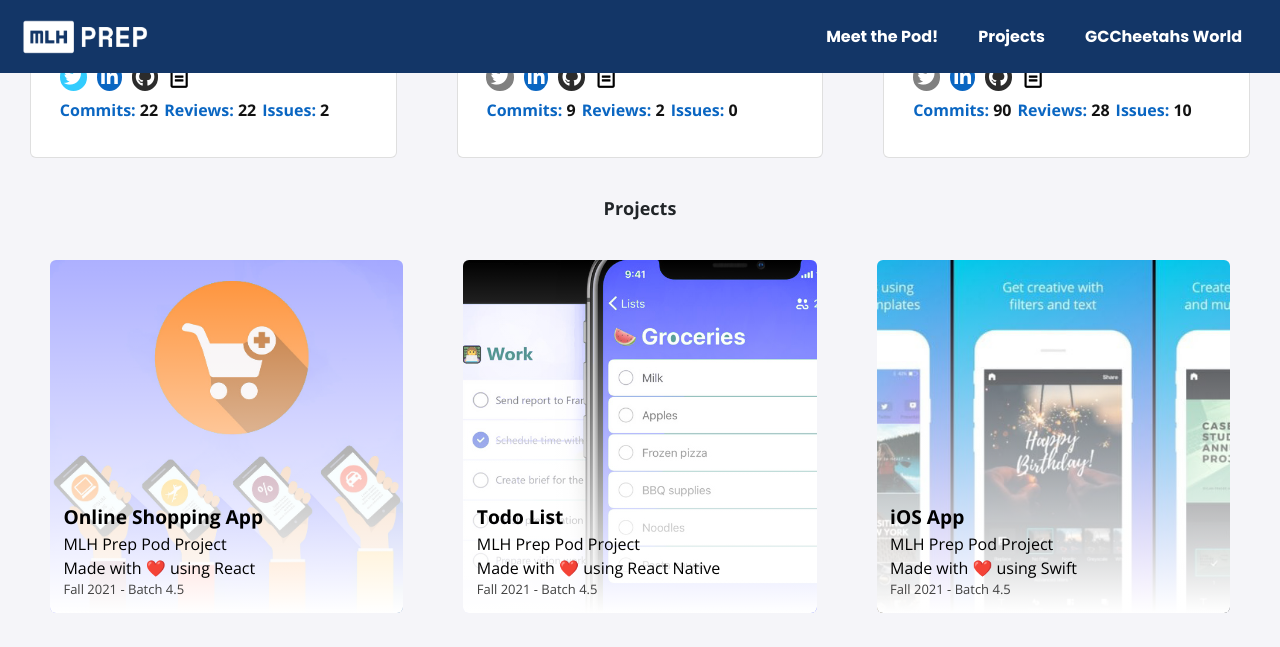
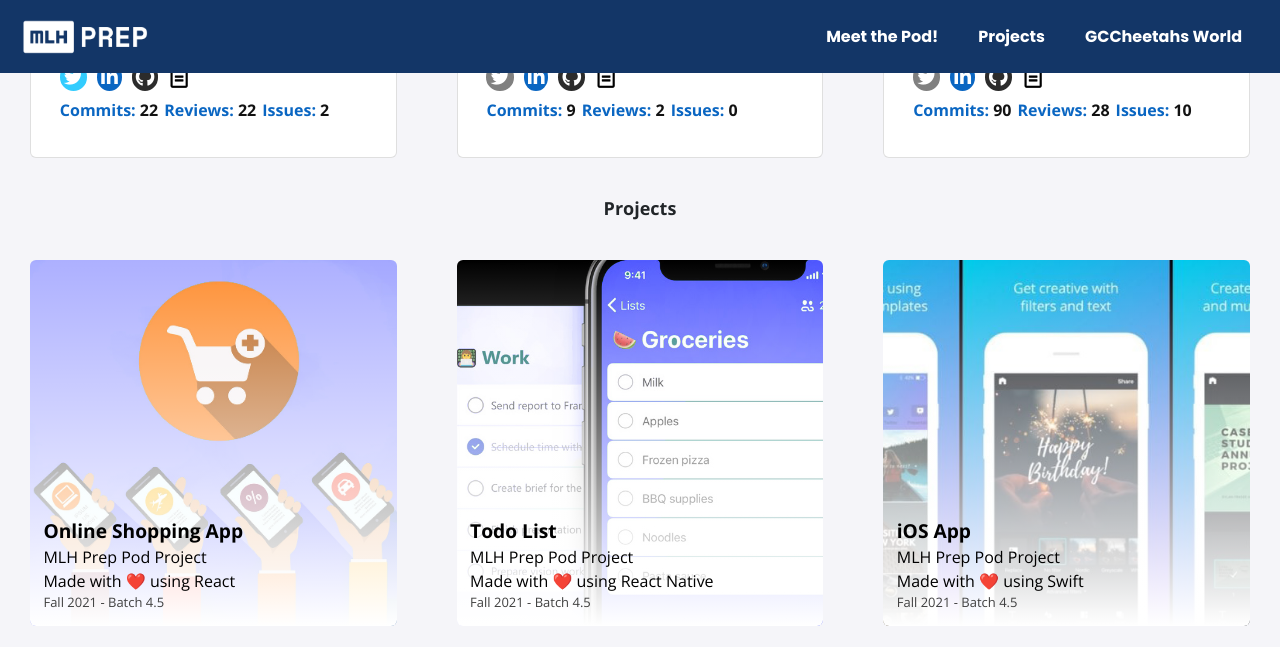
Before and after one commit to MLH-Fellowship/jan-2022-prep-portfolio, a Jekyll site: the page built from index.html, in a window 1280 px wide and 1400 px high, scrolled down 1820 px. Shown: the top 647 px of the window. Built offline with Jekyll 4.4.1, drawn with Linux system fonts in a browser that asks for light colours; nearby versions of some CDN libraries; grey boxes are pictures that could not be loaded.

Commit message:
Revert to edc4071

```diff
--- a/_includes/projects.html
+++ b/_includes/projects.html
@@ -1,6 +1,5 @@
 <h2 id ="PodProjects">Projects</h2>
-
-<div class="project card-container" >
+<div class="card-container" >
     {% for item in site.data.projects %}
     {% if item.page-name %}
     <a href="/projects/{{ item.page-name }}">
--- a/_sass/all.scss
+++ b/_sass/all.scss
@@ -14,16 +14,6 @@
     grid-template-columns: repeat(4, 1fr);
     font-family: "Open Sans", sans-serif;
 }
-
-.project {
-    display: grid;
-    grid-template-columns: repeat(3, 1fr);
-    margin: auto;
-    padding-left: 20px;
-    padding-right: 20px;
-    font-family: "Open Sans", sans-serif;
-}
-
 .project-header {
     display: flex;
     justify-content: space-between;
@@ -54,13 +44,6 @@
     .profile{
         display: none;
     }
- }
-
-@media only screen and (max-width: 480px) {
-    .profile{
-        display: none;
-    }
-
  }
 
 .hidden {
```
Also changed, not shown: Gemfile.lock.
